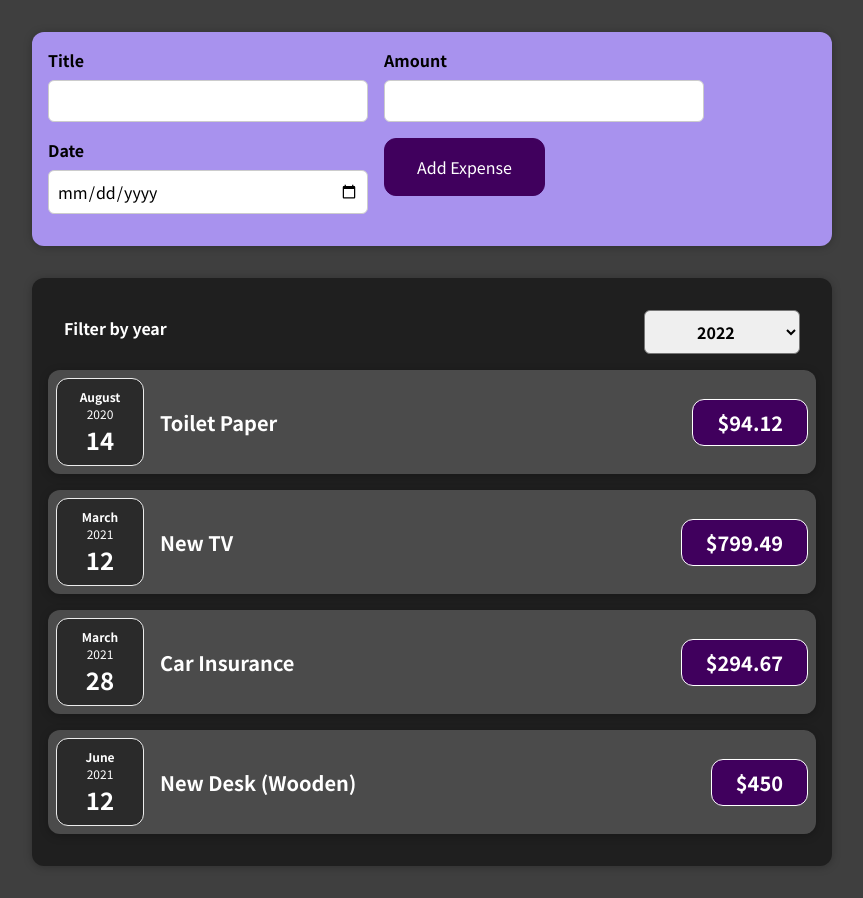
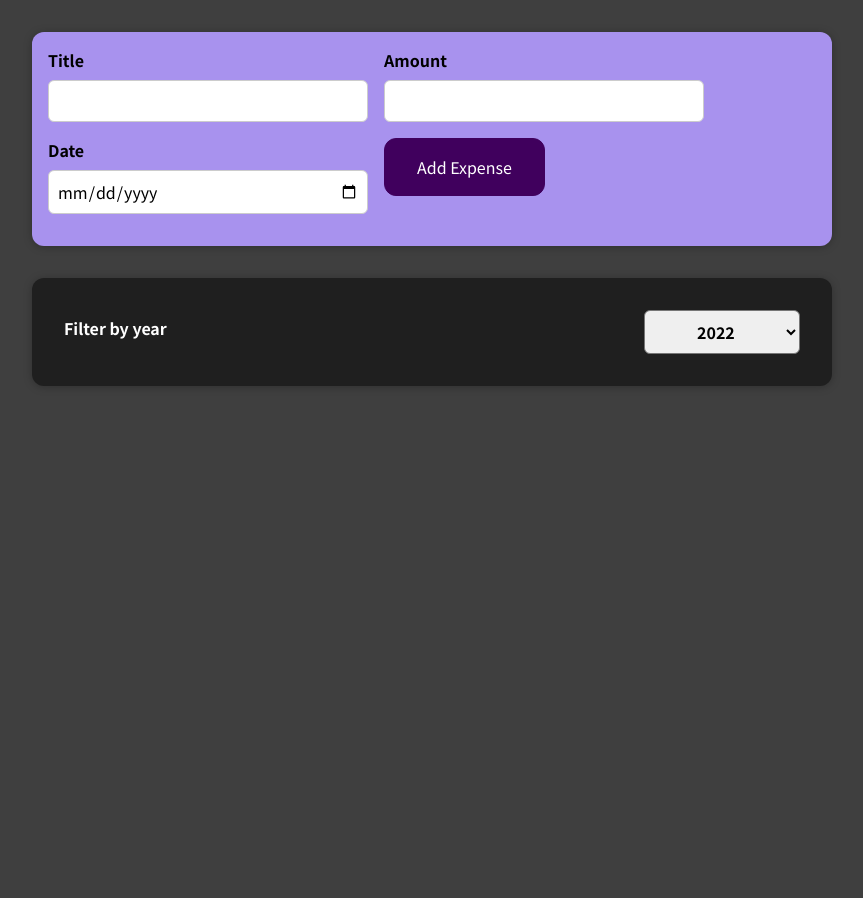
Before and after one commit to arthurvmdantas/course-react-complete-guide, a React (Create React App) app: page / in a window 1280 px wide. Shown: the whole page, without its empty margins (208-1071 px from the left). After the commit the page ends 800 px from the top, so only its background shows below. Built offline with nearby package versions, Linux system fonts and the light colour scheme.

Commit message:
section 5 - task 3

```diff
--- a/src/App.js
+++ b/src/App.js
@@ -1,8 +1,8 @@
+import { useState } from "react";
 import Expenses from "./components/Expenses/Expenses";
 import NewExpense from "./components/NewExpense/NewExpense";
 
-function App() {
-  const expenses = [
+const DUMMY_EXPENSES = [
   {
     id: "e1",
     title: "Toilet Paper",
@@ -24,9 +24,11 @@ function App() {
   },
 ];
 
+function App() {
+  const [expenses, setExpenses] = useState(DUMMY_EXPENSES);
+
   const addExpenseHandler = (expense) => {
-    console.log("In App.js");
-    console.log(expense);
+    setExpenses((prevExpenses) => [expense, ...prevExpenses]);
   };
 
   return (
--- a/src/components/Expenses/Expenses.js
+++ b/src/components/Expenses/Expenses.js
@@ -4,11 +4,13 @@ import ExpensesFilter from "./ExpensesFilter";
 import Card from "../UI/Card";
 import "./Expenses.css";
 
-function Expenses(props) {
+function Expenses({ expenses }) {
   const [filteredYear, setFilteredYear] = useState("2022");
   const filterChangeHandler = (selectedYear) => setFilteredYear(selectedYear);
 
-  const expenses = props.expenses;
+  const filteredExpenses = expenses.filter(
+    (expense) => expense.date.getFullYear().toString() === filteredYear
+  );
 
   return (
     <div>
@@ -17,30 +19,9 @@ function Expenses(props) {
           selected={filteredYear}
           onChangeFilter={filterChangeHandler}
         />
-        {/* <ExpenseItem
-        title={expenses[0].title}
-        amount={expenses[0].amount}
-        date={expenses[0].date}
-      />
-      <ExpenseItem
-        title={expenses[1].title}
-        amount={expenses[1].amount}
-        date={expenses[1].date}
-      />
-      <ExpenseItem
-        title={expenses[2].title}
-        amount={expenses[2].amount}
-        date={expenses[2].date}
-      />
-      <ExpenseItem
-        title={expenses[3].title}
-        amount={expenses[3].amount}
-        date={expenses[3].date}
-      /> */}
-
-        {expenses.map((expense, index) => (
+        {filteredExpenses.map((expense) => (
           <ExpenseItem
-            key={index} /* not the best practice but ok for now */
+            key={expense.id}
             title={expense.title}
             amount={expense.amount}
             date={expense.date}
```
Lines whose indentation alone changed are shown as unchanged.
